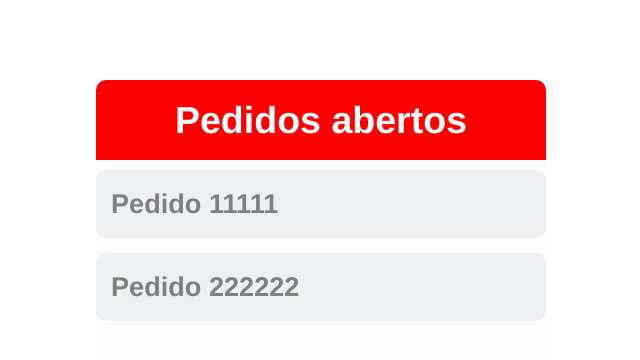
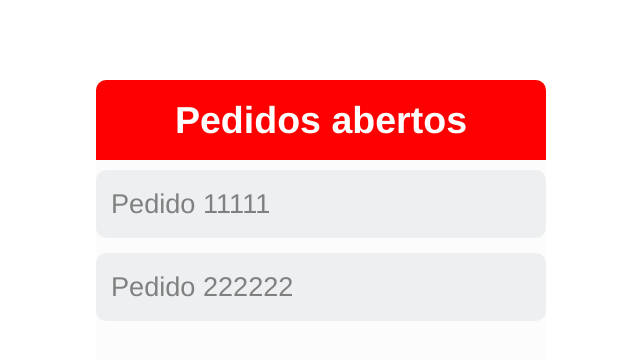
Before and after one commit to gustavopnunes/desafio-ilab-front, a React (Create React App) app: page / in a window 1280 px wide. Shown: the top 360 px of the page, without its empty margins (319-959 px from the left). Built offline with nearby package versions, Linux system fonts and the light colour scheme.

Commit message:
Alterating html tags

```diff
--- a/src/components/OrderItem/index.js
+++ b/src/components/OrderItem/index.js
@@ -3,7 +3,7 @@ import './style.css';
 function OrderItem(props) {
     return (
         <div className='orderItem__container' onClick={console.log("oi")}>
-            <h1 className='orderItem__h1'>Pedido {props.children}</h1>
+            <span className='orderItem__title'>Pedido {props.children}</span>
         </div>
     );
 }
--- a/src/components/OrderItem/style.css
+++ b/src/components/OrderItem/style.css
@@ -11,6 +11,6 @@
     border-radius: 10px;
 }
 
-.orderItem__h1 {
+.orderItem__title {
     font-size: 2.6rem;
 }
```
